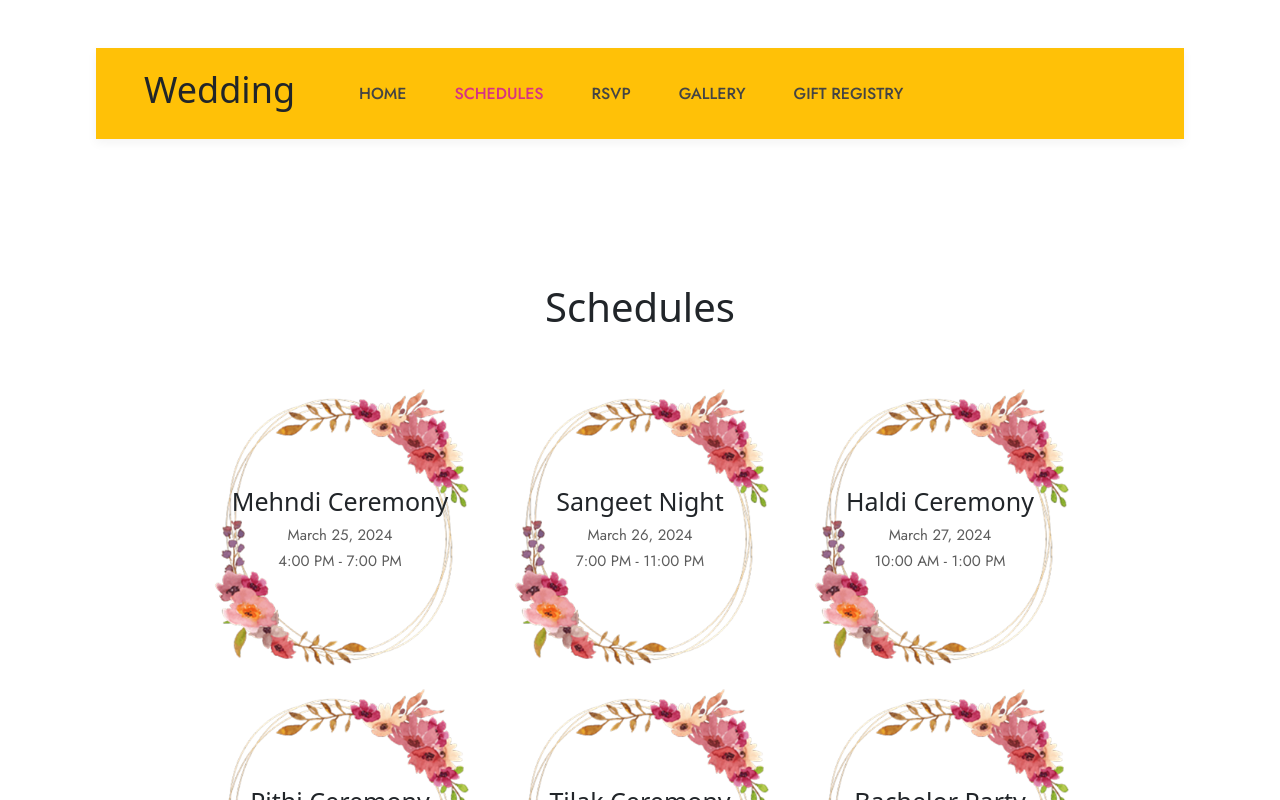
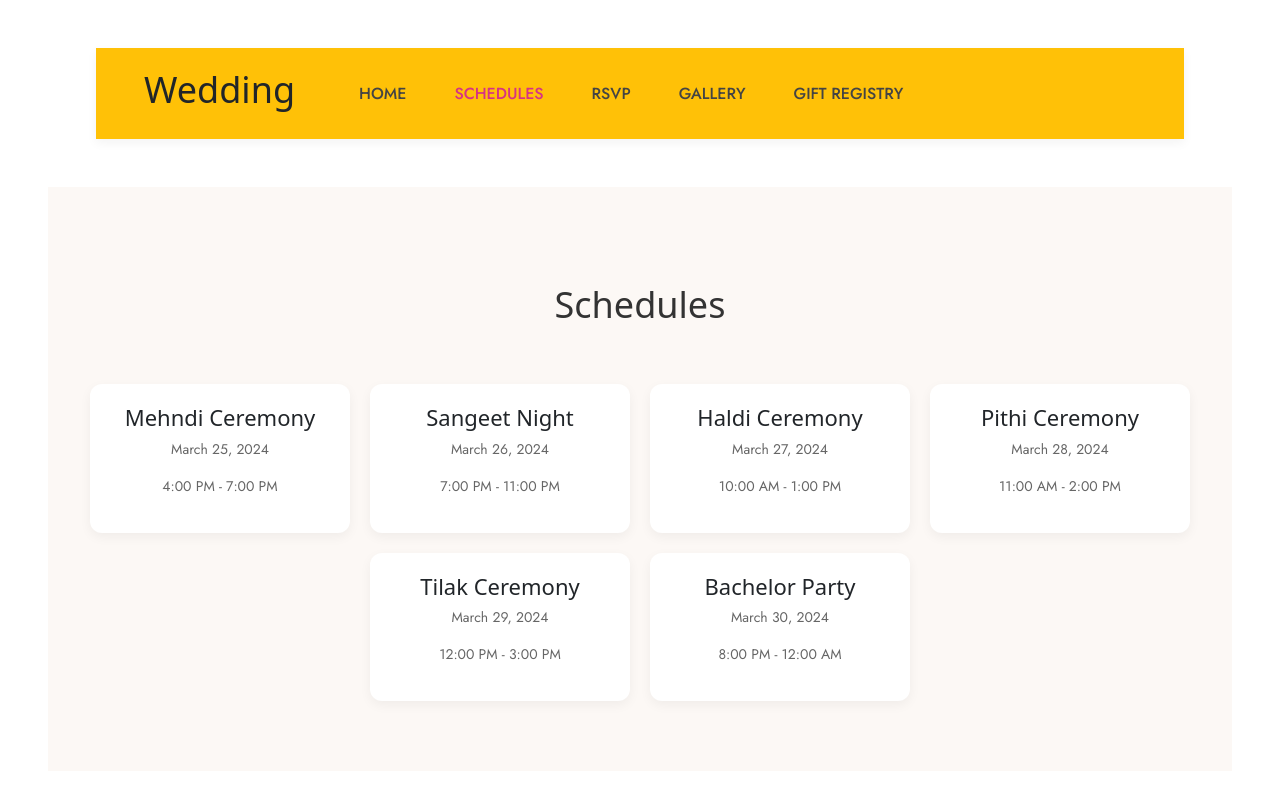
Before and after one commit to pavansvgithub/weddingpage, a React (Create React App) app: page /schedule in a window 1280 px wide. Shown: the top 800 px of the page. Built offline with nearby package versions, Linux system fonts and the light colour scheme; a web font is replaced by a local one.

Commit message:
Update index.css

```diff
--- a/src/Components/Schedules/index.css
+++ b/src/Components/Schedules/index.css
@@ -1,29 +1,34 @@
+.schedule-div {
+  background-color: #fcf8f5;
+  padding: 60px 20px;
+}
+
 .schedule-h1 {
-  font-size: 40px;
+  font-size: 36px;
+  text-align: center;
+  color: #333;
 }
-.schedule-div {
-  text-align: center;
+
+.schedule-item {
+  background-color: #fff;
+  padding: 20px;
+  border-radius: 12px;
+  margin: 10px;
+  width: 260px;
+  box-shadow: 0 4px 12px rgba(0, 0, 0, 0.05);
+  transition: transform 0.2s ease;
 }
-.schedule-items-div {
-  gap: 10px;
+
+.schedule-item:hover {
+  transform: translateY(-4px);
 }
-.schedule-item {
-  background-image: url("../../images/story-shape-6\ 2.png");
-  background-size: cover;
-  height: 300px;
-  width: 300px;
-  background-position: center;
-  display: flex;
-  flex-direction: column;
-  justify-content: center;
-  align-items: center;
+
+.schedule-item-h1 {
+  font-size: 22px;
+  margin-bottom: 8px;
 }
-.schedule-item-h1 {
-  font-size: 25px;
+
+.schedule-item-p1 {
+  font-size: 14px;
+  color: #666;
 }
-.schedule-item-p1 {
-  font-size: 15px;
-  color: #5c5c5c;
-  margin: 0;
-  padding: 0;
-}
```
